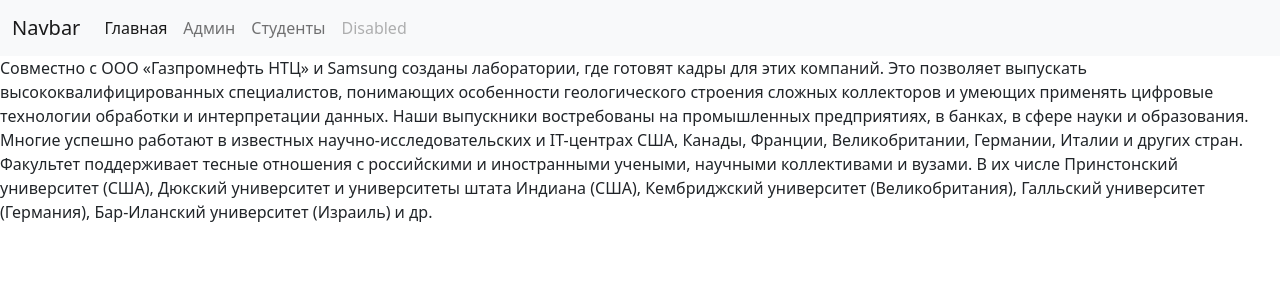
After one commit to alyonakurtse/BD_Student, a Django app: page /home/fmiit in a window 1280 px wide. The commit adds this page. Shown: the top 300 px of the page. Run offline with Django 4.2, Linux system fonts and the light colour scheme; some libraries are stand-ins or nearby versions.

Commit message:
#15 Add card FMiIT and more detail about it

```diff
--- /dev/null
+++ b/core/templates/core/fmiit_info.html
@@ -0,0 +1,11 @@
+{% extends 'core/index.html' %}
+{% block title %}{% endblock %}
+{% block content %}
+
+    <p class="text-start">Совместно с ООО «Газпромнефть НТЦ» и Samsung созданы лаборатории, где готовят кадры для этих компаний. Это позволяет выпускать высококвалифицированных специалистов, понимающих особенности геологического строения сложных коллекторов и умеющих применять цифровые технологии обработки и интерпретации данных.
+
+Наши выпускники востребованы на промышленных предприятиях, в банках, в сфере науки и образования. Многие успешно работают в известных научно-исследовательских и IT-центрах США, Канады, Франции, Великобритании, Германии, Италии и других стран.
+
+Факультет поддерживает тесные отношения с российскими и иностранными учеными, научными коллективами и вузами. В их числе Принстонский университет (США), Дюкский университет и университеты штата Индиана (США), Кембриджский университет (Великобритания), Галльский университет (Германия), Бар-Иланский университет (Израиль) и др.</p>
+
+{% endblock %}
--- a/core/templates/core/index.html
+++ b/core/templates/core/index.html
@@ -40,8 +40,17 @@
 
 
 
+
       {% block content %}
-
+          {% load static %}
+        <div class="card-group" style="width: 18rem;">
+         <img src="{% static 'core/fmiit.jpg' %}" class="card-img-top" alt="FMiIT">
+          <div class="card-body">
+            <h5 class="card-title">Факультет математики и информационных технологий</h5>
+            <p class="card-text">Наш факультет готовит кадры для научно-исследовательской и инженерно-технической деятельности в областях, использующих математические методы и компьютерные технологии.</p>
+            <a href="{% url 'core:core_fmiit' %}" class="btn btn-primary">Подробнее</a>
+          </div>
+        </div>
       {% endblock %}
 
     <script src="node_modules/bootstrap/dist/js/bootstrap.bundle.js"></script>
--- a/core/urls.py
+++ b/core/urls.py
@@ -12,5 +12,6 @@ urlpatterns = [
     path('students/<int:pk>/update/', core.views.StudentUpdate.as_view(), name='student_update'),
     path('students/<int:pk>/delete/', core.views.StudentDelete.as_view(), name='student_delete'),
     path('students/create/', core.views.StudentCreate.as_view(), name='student_create'),
+    path('home/fmiit', core.views.FMiIT.as_view(), name='core_fmiit'),
 
 ]
--- a/core/views.py
+++ b/core/views.py
@@ -88,3 +88,8 @@ class StudentDelete(TitleMixin, DeleteView):
 
     def get_success_url(self):
         return reverse('core:student_list')
+
+
+class FMiIT(TitleMixin, TemplateView):
+    template_name = 'core/fmiit_info.html'
+    title = 'ФМиИТ'
--- a/project/settings.py
+++ b/project/settings.py
@@ -27,6 +27,7 @@ DEBUG = True
 
 ALLOWED_HOSTS = []
 
+STATIC_URL = 'static/'
 
 # Application definition
 
```
